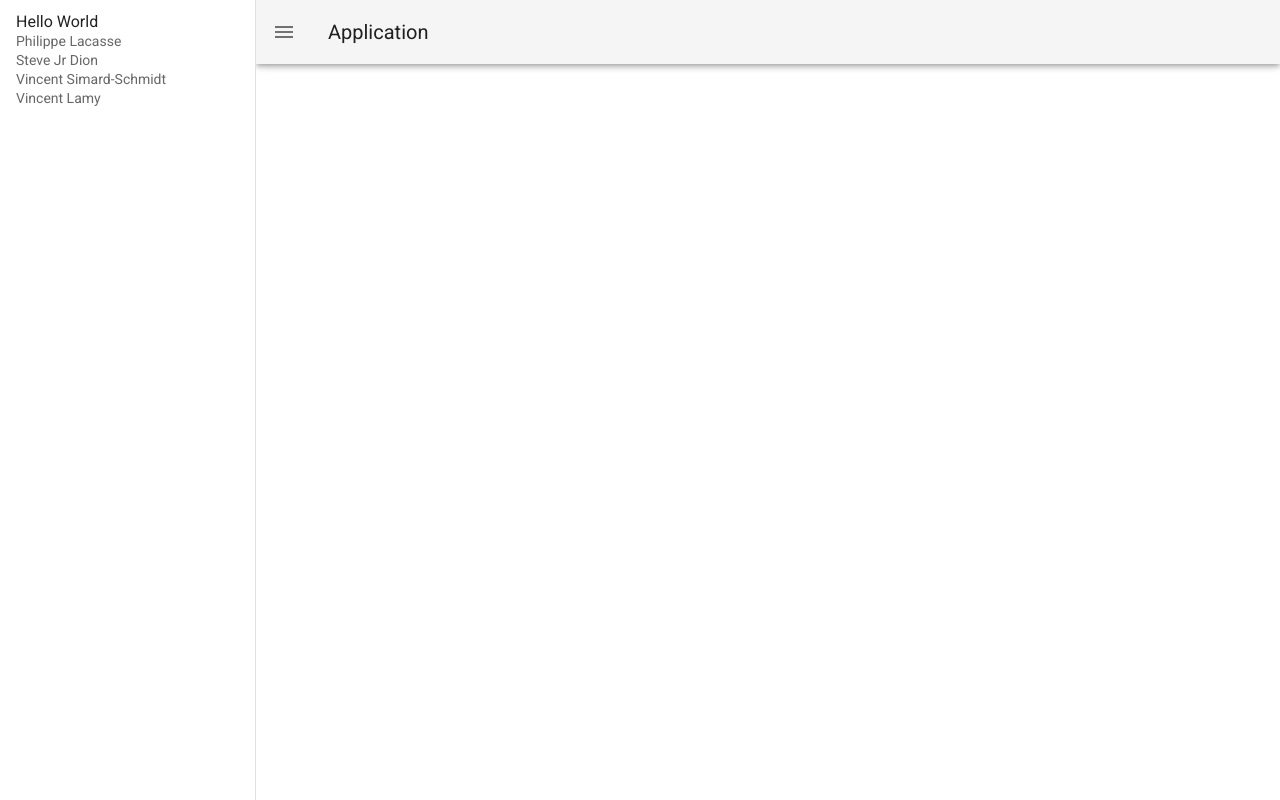
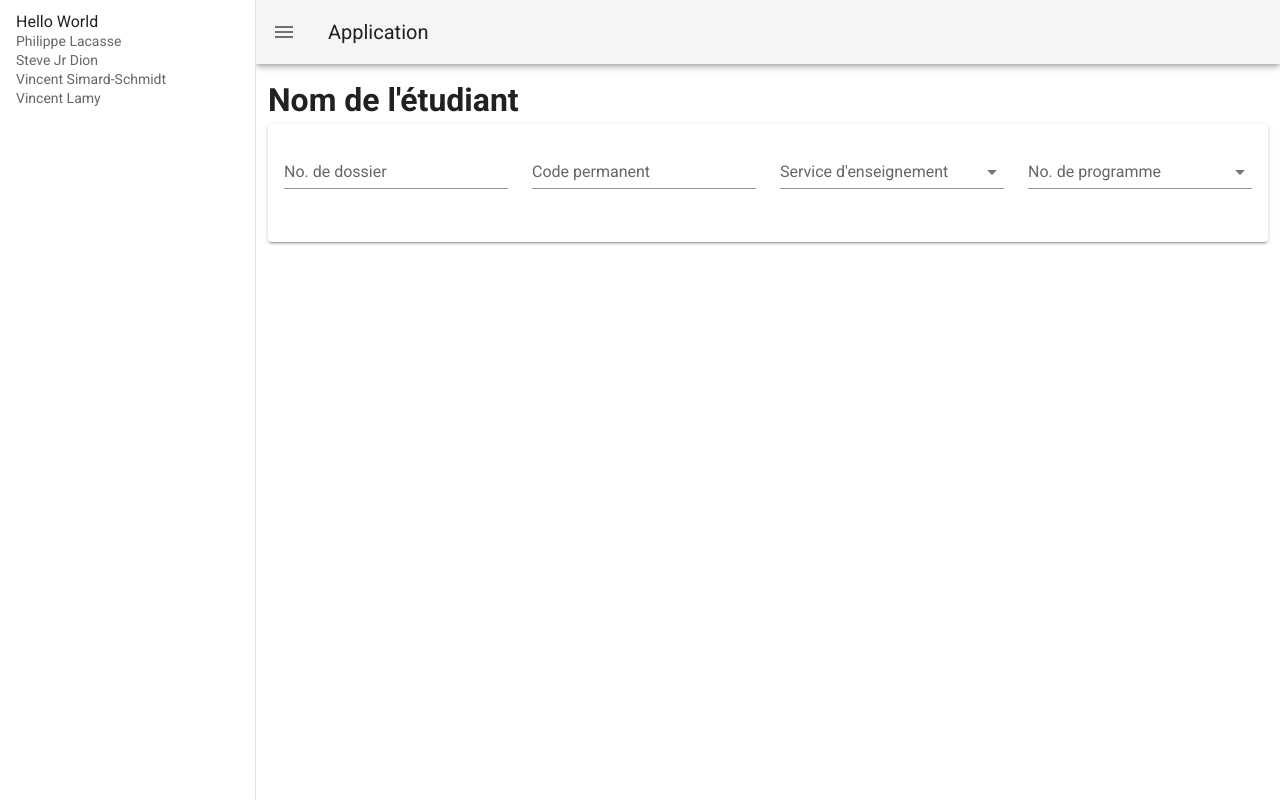
Before and after one commit to VincentLamy/service_encadrement, a Vue app in the folder client/: page /etudiant in a window 1280 px wide. Built offline with nearby package versions, Linux system fonts and the light colour scheme.

Commit message:
Create view "FicheEtudiante"

```diff
--- a/client/src/App.vue
+++ b/client/src/App.vue
@@ -37,7 +37,7 @@
     </v-app-bar>
 
     <v-main>
-      <!--  -->
+      <router-view></router-view>
     </v-main>
   </v-app>
 </template>
--- a/client/src/router/index.js
+++ b/client/src/router/index.js
@@ -1,6 +1,7 @@
 import Vue from 'vue'
 import VueRouter from 'vue-router'
 import HomeView from '../views/HomeView.vue'
+import FicheEtudiante from '../views/FicheEtudiante.vue'
 
 Vue.use(VueRouter)
 
@@ -17,6 +18,11 @@ const routes = [
     // this generates a separate chunk (about.[hash].js) for this route
     // which is lazy-loaded when the route is visited.
     component: () => import(/* webpackChunkName: "about" */ '../views/AboutView.vue')
+  },
+  {
+    path: '/etudiant',
+    name: 'etudiant',
+    component: FicheEtudiante
   }
 ]
 
--- /dev/null
+++ b/client/src/views/FicheEtudiante.vue
@@ -0,0 +1,39 @@
+<template>
+  <v-container>
+    <h1>Nom de l'étudiant</h1>
+
+    <v-card>
+      <!-- Formulaire pour modifier les informations de l'étudiant -->
+      <v-card-text>
+        <v-row>
+          <!-- Numéro de dossier -->
+          <v-col>
+            <v-text-field label="No. de dossier"></v-text-field>
+          </v-col>
+
+          <!-- Code permanent -->
+          <v-col>
+            <v-text-field label="Code permanent"></v-text-field>
+          </v-col>
+
+          <!-- Service d'enseignement -->
+          <v-col>
+            <v-combobox label="Service d'enseignement"></v-combobox>
+          </v-col>
+
+          <!-- Numéro de programme -->
+          <v-col>
+            <v-combobox label="No. de programme"></v-combobox>
+          </v-col>
+        </v-row>
+      </v-card-text>
+      <v-card-actions> </v-card-actions>
+    </v-card>
+  </v-container>
+</template>
+
+<script>
+export default {
+  name: "FicheEtudiante",
+};
+</script>
```
